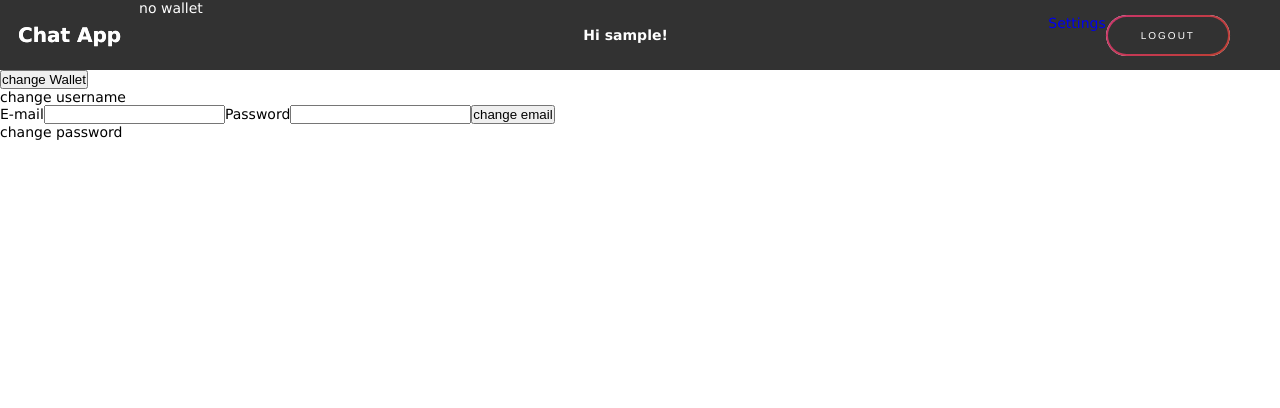
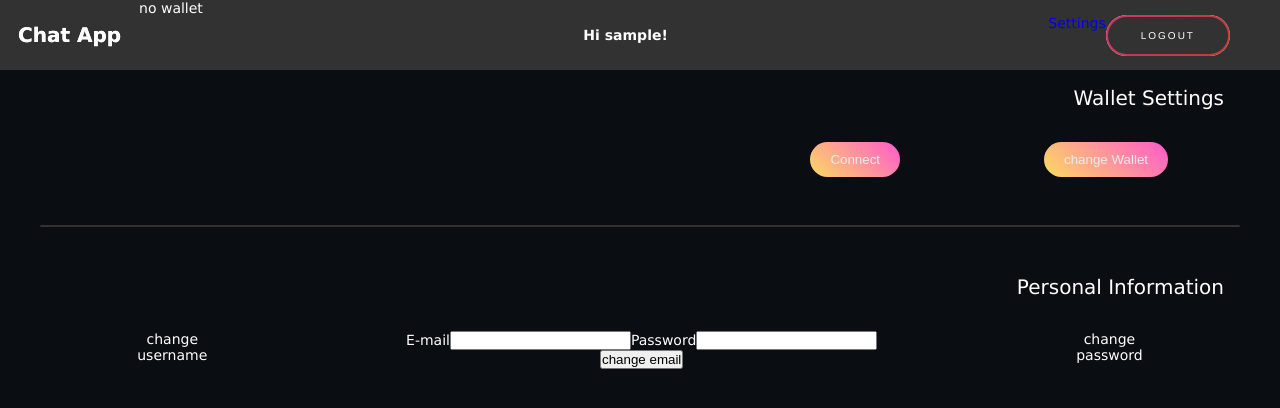
Before and after one commit to Jufg/Chat-App-ETH, a React (Create React App) app: page /settings in a window 1280 px wide. Shown: the top 408 px of the page. Built offline with nearby package versions, Linux system fonts and the light colour scheme; no server answers; the database is empty; sample sign-in values are in the browser's storage.

Commit message:
update(settings style): update style of 'wallet settings' in 'settings-page'

```diff
--- a/src/containers/SettingsPage/index.js
+++ b/src/containers/SettingsPage/index.js
@@ -73,25 +73,56 @@ const SettingsPage = (props) => {
 
     return (
         <Layout>
-            <div>
-                <div>
+            <div className="settings-container">
+                <div className="settings-box">
+                    <div className="settings-header">
+                        Wallet Settings
+                    </div>
+                </div>
+                <div className="settings-box">
+                    <div className="settings-child">
                         {
                             window.web3 !== undefined ?
                                 window.web3.currentProvider.selectedAddress ?
-                                null
+                                    <button
+                                        className="wallet-button"
+                                        style={{
+                                            cursor: 'not-allowed'
+                                        }}>
+                                        Connect
+                                    </button>
                                     :
-                                <button onClick={connectWallet}>Connect</button>
+                                    <button
+                                        className="wallet-button"
+                                        onClick={connectWallet}
+                                    >
+                                        Connect
+                                    </button>
                                 :
-                            null
+                                <button
+                                    className="wallet-button"
+                                    style={{
+                                        cursor: 'not-allowed',
+                                    }}>
+                                    Connect
+                                </button>
                         }
                     </div>
-                <div>
-                    <button>change Wallet</button>
+                    <div className="settings-child">
+                        <button className="wallet-button">change Wallet</button>
                     </div>
-                <div>
+                </div>
+                <hr className="settings-line"/>
+                <div className="settings-box">
+                    <div className="settings-header">
+                        Personal Information
+                    </div>
+                </div>
+                <div className="settings-box">
+                    <div className="settings-child">
                         change username
                     </div>
-                <div>
+                    <div className="settings-child">
                         <label>E-mail</label>
                         <input
                             type='text'
@@ -110,12 +141,12 @@ const SettingsPage = (props) => {
                             change email
                         </button>
                     </div>
-                <div>
+                    <div className="settings-child">
                         change password
                     </div>
                 </div>
+            </div>
         </Layout>
-
     );
 };
 
--- a/src/containers/SettingsPage/style.css
+++ b/src/containers/SettingsPage/style.css
@@ -0,0 +1,48 @@
+.settings-container {
+    background-color: #0a0d11;
+    color: white;
+    height: calc(100vh - 70px);
+}
+
+.settings-line {
+    margin: 4vh 5vh;
+    color: #323232;
+    background-color: #323232;
+    border: #323232 solid 1pt;
+    border-radius: 25px;
+}
+
+.settings-box {
+    display: flex;
+    flex-direction: row;
+    justify-content: right;
+    padding: 0 5vh;
+}
+
+.settings-child {
+    padding: 0 4vh;
+    margin: 2vh 5vh;
+    text-align: center;
+}
+
+.settings-header {
+    font-size: 15pt;
+    margin: 2vh 2vh;
+}
+
+.wallet-button {
+    background-color: rgb(251, 218, 97);
+    background-image: linear-gradient(45deg, rgb(251, 218, 97) 0%, rgb(255, 90, 205) 100%);
+    color: #ecebeb;
+    cursor: pointer;
+    border-radius: 25px;
+    padding: 10px 20px;
+    border: none;
+    transition: 5s ease;
+    outline: none;
+}
+
+.wallet-button:hover {
+    background-color: rgb(215, 189, 82);
+    background-image: linear-gradient(45deg, rgb(215, 189, 82) 0%, rgb(210, 73, 170) 100%);
+}
```
Lines whose indentation alone changed are shown as unchanged.
